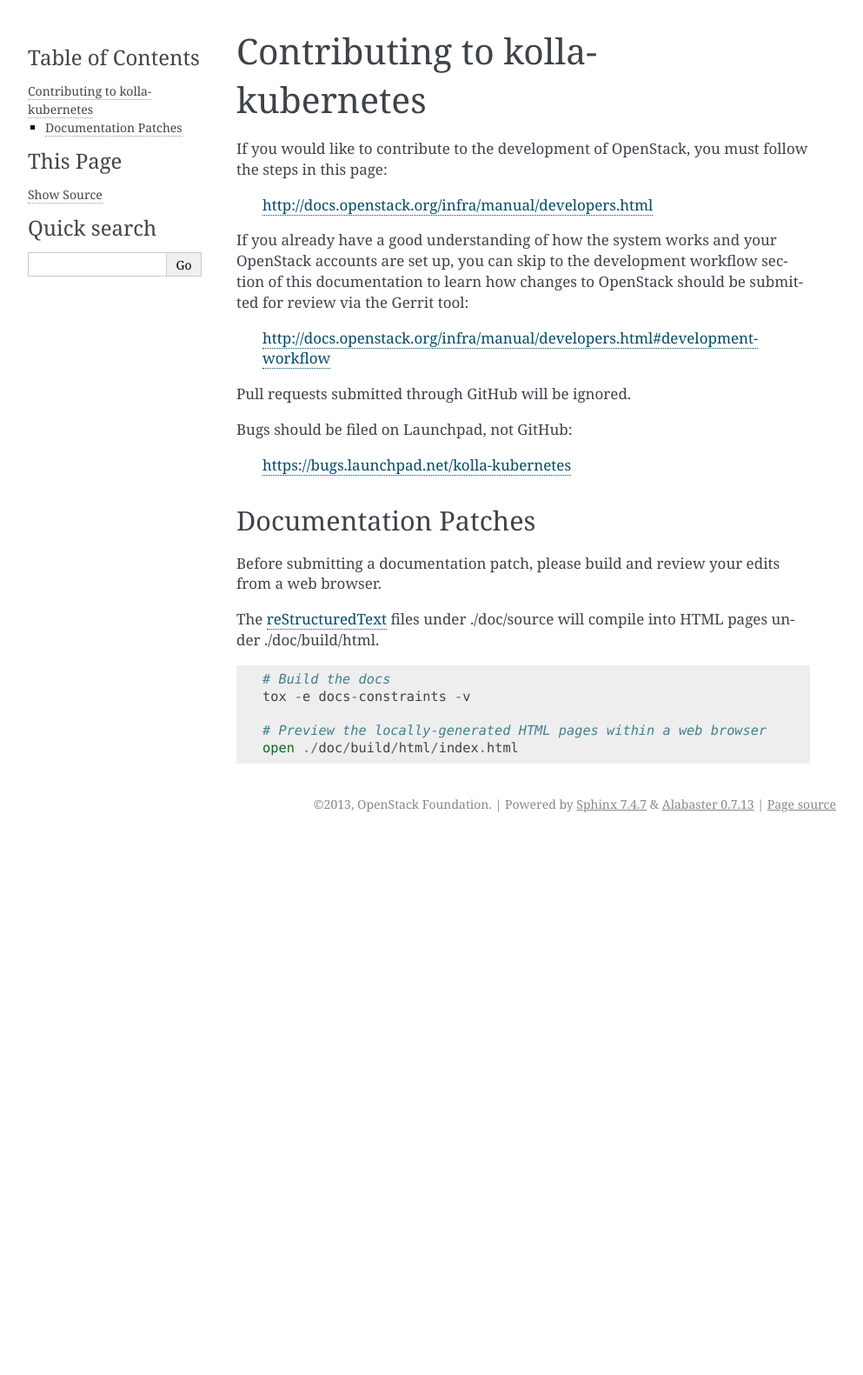
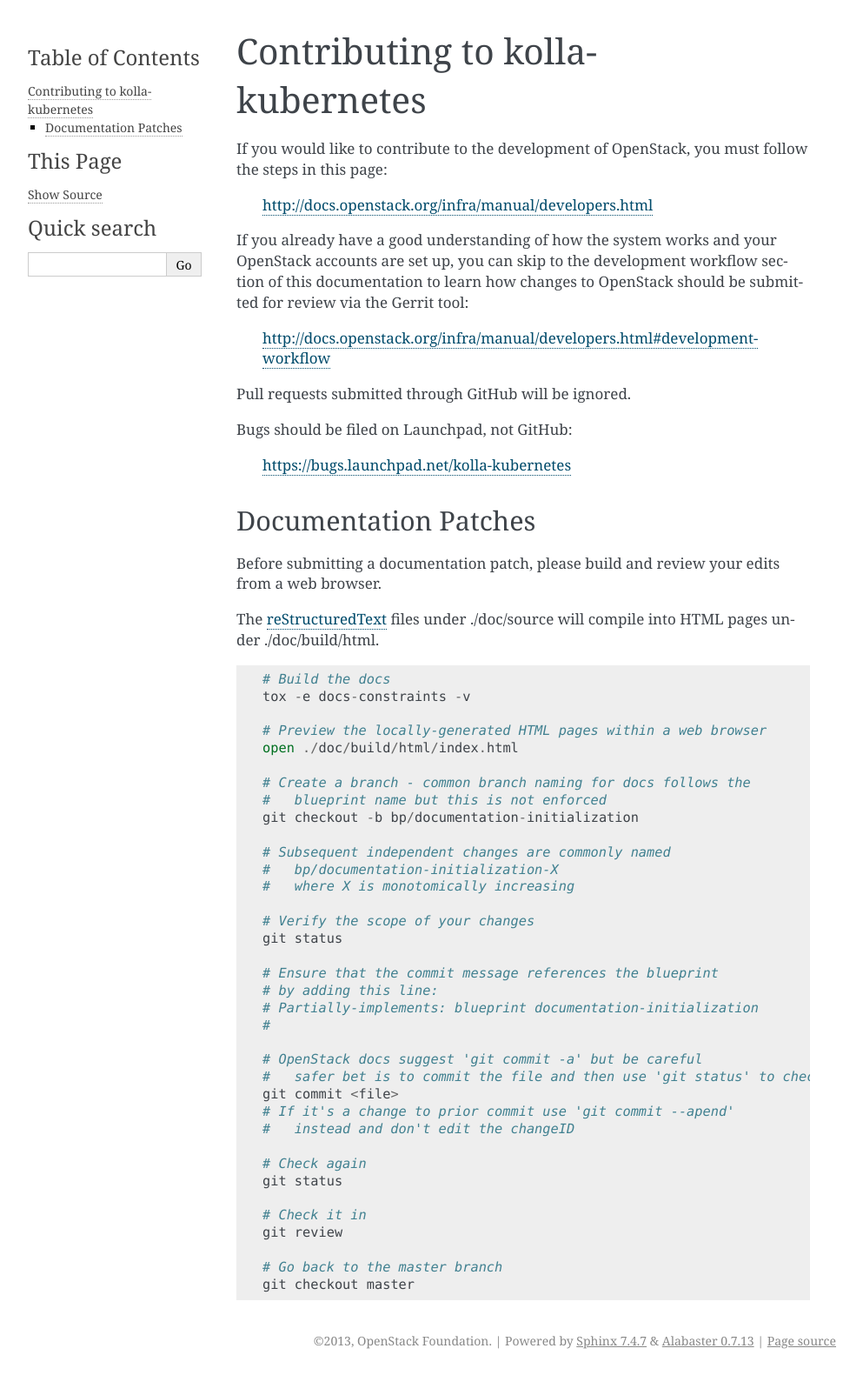
Before and after one commit to openstack-archive/kolla-kubernetes, a Sphinx documentation site: the page built from doc/source/contributing.rst, in a window 1280 px wide. Shown: the whole page at 87% size, without its empty margins (148-1141 px from the left). Built offline with Sphinx 7.4.7, drawn with Linux system fonts in a browser that asks for light colours; before the commit the page ends 964 px from its top, so only the background shows below that.

Commit message:
Added details on exactly how to do documentation patches, addressing comments
Change-Id: I9a99b006d8af51e458100597adfd4c808c5b8f58
Partially-implements: blueprint documentation-initialization

```diff
--- a/doc/source/contributing.rst
+++ b/doc/source/contributing.rst
@@ -22,4 +22,35 @@ under ./doc/build/html.
     # Preview the locally-generated HTML pages within a web browser
     open ./doc/build/html/index.html
 
+    # Create a branch - common branch naming for docs follows the
+    #   blueprint name but this is not enforced
+    git checkout -b bp/documentation-initialization
+
+    # Subsequent independent changes are commonly named
+    #   bp/documentation-initialization-X
+    #   where X is monotomically increasing
+
+    # Verify the scope of your changes
+    git status
+
+    # Ensure that the commit message references the blueprint
+    # by adding this line:
+    # Partially-implements: blueprint documentation-initialization
+    #
+
+    # OpenStack docs suggest 'git commit -a' but be careful
+    #   safer bet is to commit the file and then use 'git status' to check
+    git commit <file>
+    # If it's a change to prior commit use 'git commit --apend'
+    #   instead and don't edit the changeID
+
+    # Check again
+    git status
+
+    # Check it in
+    git review
+
+    # Go back to the master branch
+    git checkout master
+
 .. _reStructuredText: http://docutils.sourceforge.net/rst.html
```
